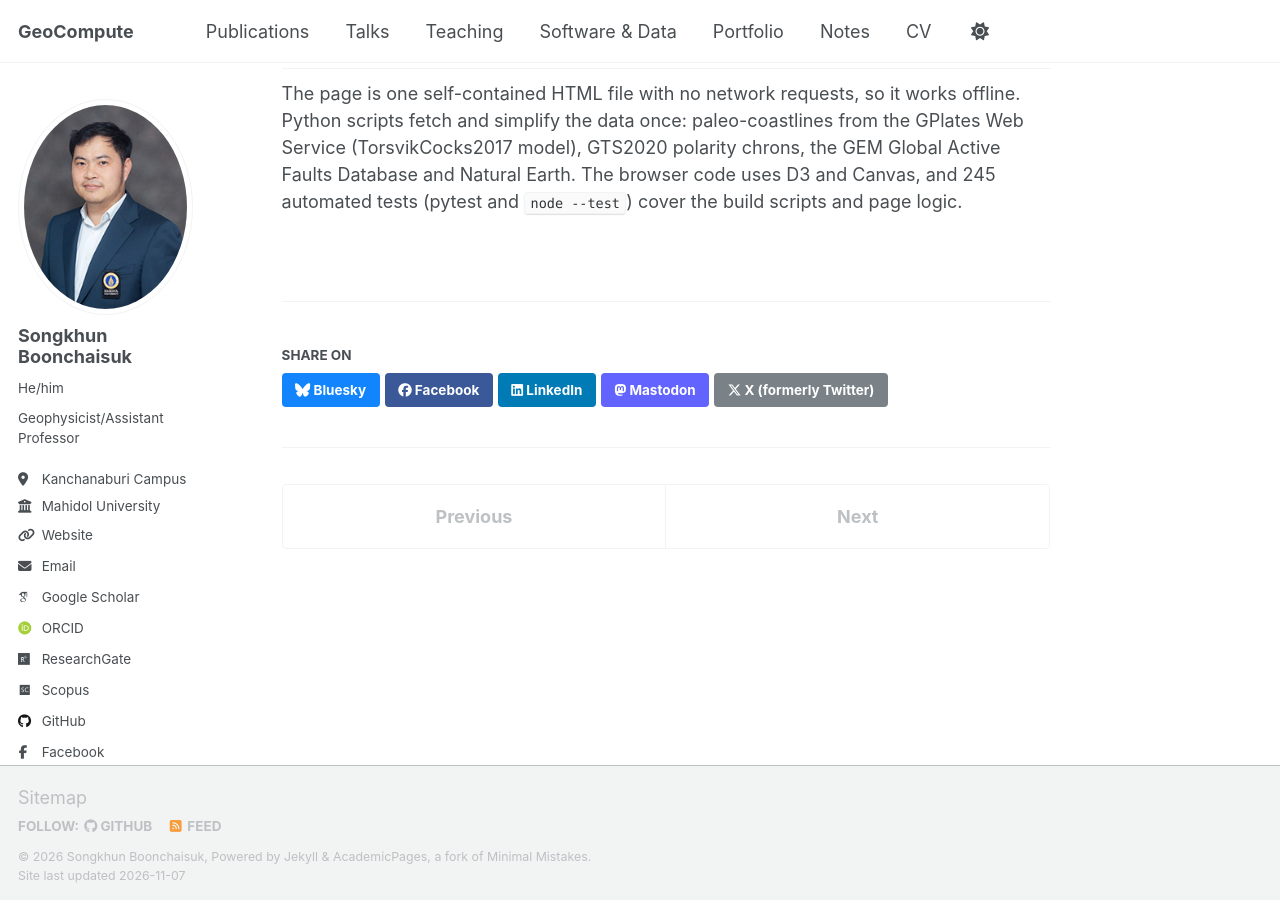
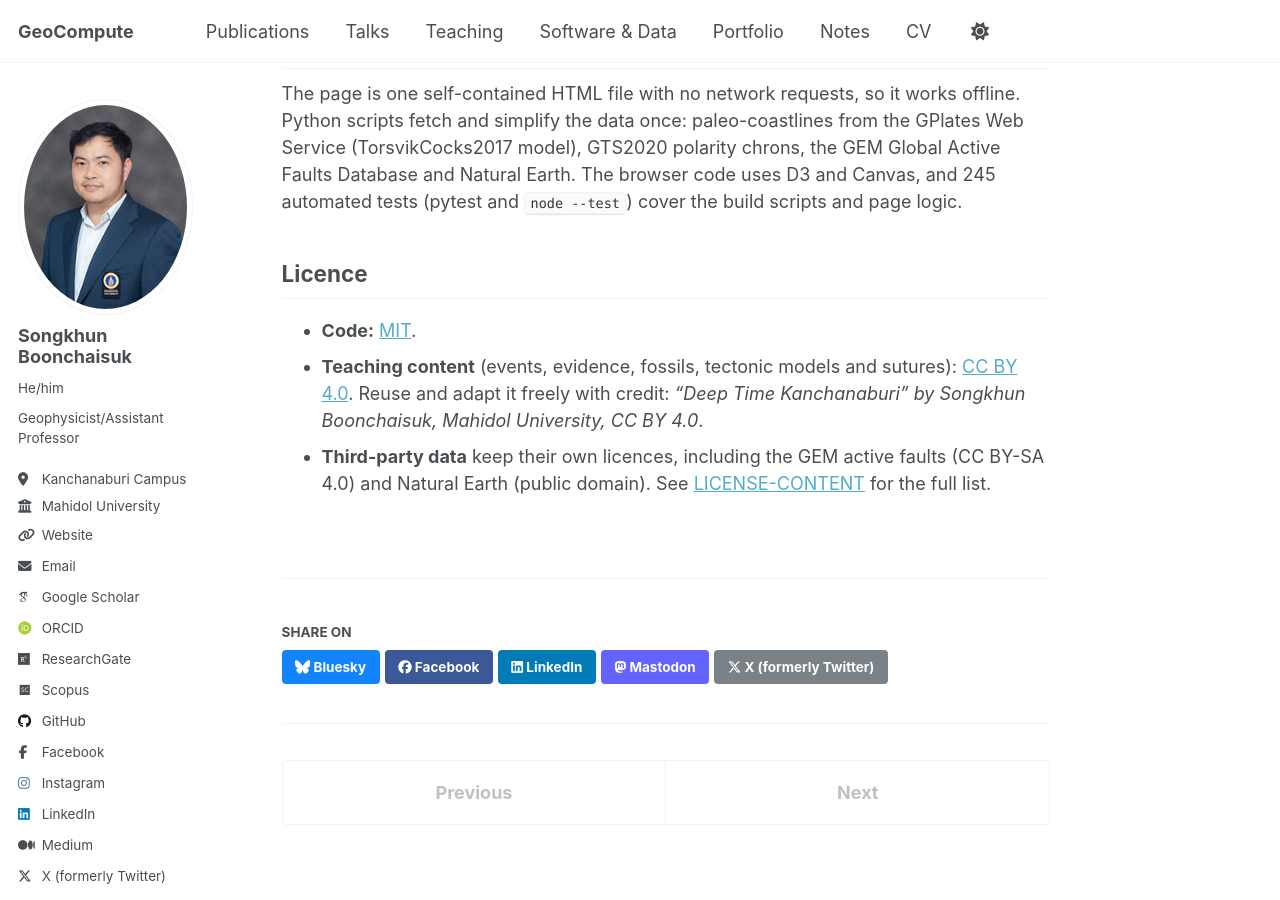
Before and after one commit to Songkhun/Songkhun.github.io, a Jekyll site: the page built from _portfolio/2026-10-03-DeepTimeKanchanaburi.md, in a window 1280 px wide and 900 px high, scrolled down 761 px. Built offline with Jekyll 4.4.1, drawn with Linux system fonts in a browser that asks for light colours; some web fonts are replaced; a script that is not in the unit is left out.

Commit message:
Deep Time Kanchanaburi: add licence section
Co-Authored-By: Claude Opus 5.5 <noreply@anthropic.com>

```diff
--- a/_portfolio/2026-10-03-DeepTimeKanchanaburi.md
+++ b/_portfolio/2026-10-03-DeepTimeKanchanaburi.md
@@ -23,3 +23,10 @@ How it was built
 ----------------
 
 The page is one self-contained HTML file with no network requests, so it works offline. Python scripts fetch and simplify the data once: paleo-coastlines from the GPlates Web Service (TorsvikCocks2017 model), GTS2020 polarity chrons, the GEM Global Active Faults Database and Natural Earth. The browser code uses D3 and Canvas, and 245 automated tests (pytest and `node --test`) cover the build scripts and page logic.
+
+Licence
+-------
+
+- **Code:** [MIT](https://github.com/Songkhun/TectonicTH/blob/main/LICENSE).
+- **Teaching content** (events, evidence, fossils, tectonic models and sutures): [CC BY 4.0](https://creativecommons.org/licenses/by/4.0/). Reuse and adapt it freely with credit: *"Deep Time Kanchanaburi" by Songkhun Boonchaisuk, Mahidol University, CC BY 4.0*.
+- **Third-party data** keep their own licences, including the GEM active faults (CC BY-SA 4.0) and Natural Earth (public domain). See [LICENSE-CONTENT](https://github.com/Songkhun/TectonicTH/blob/main/LICENSE-CONTENT) for the full list.
```
